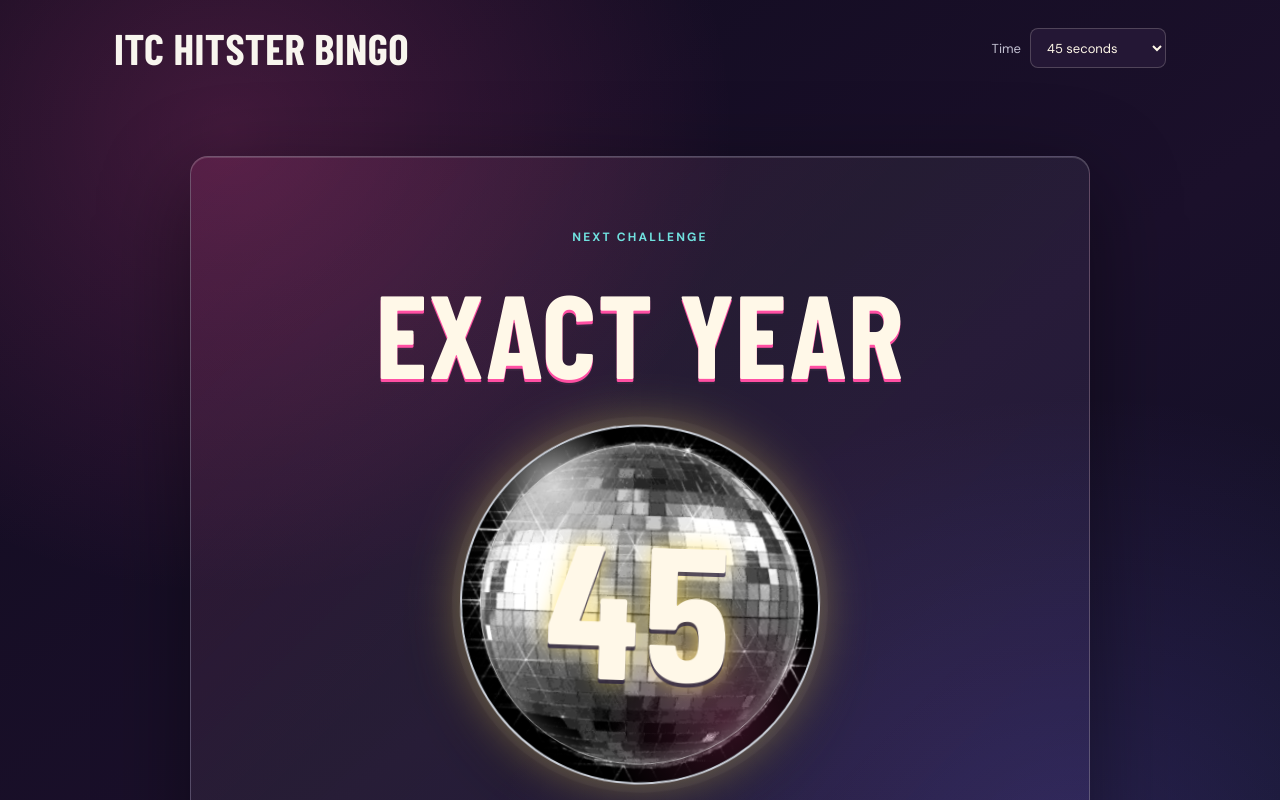
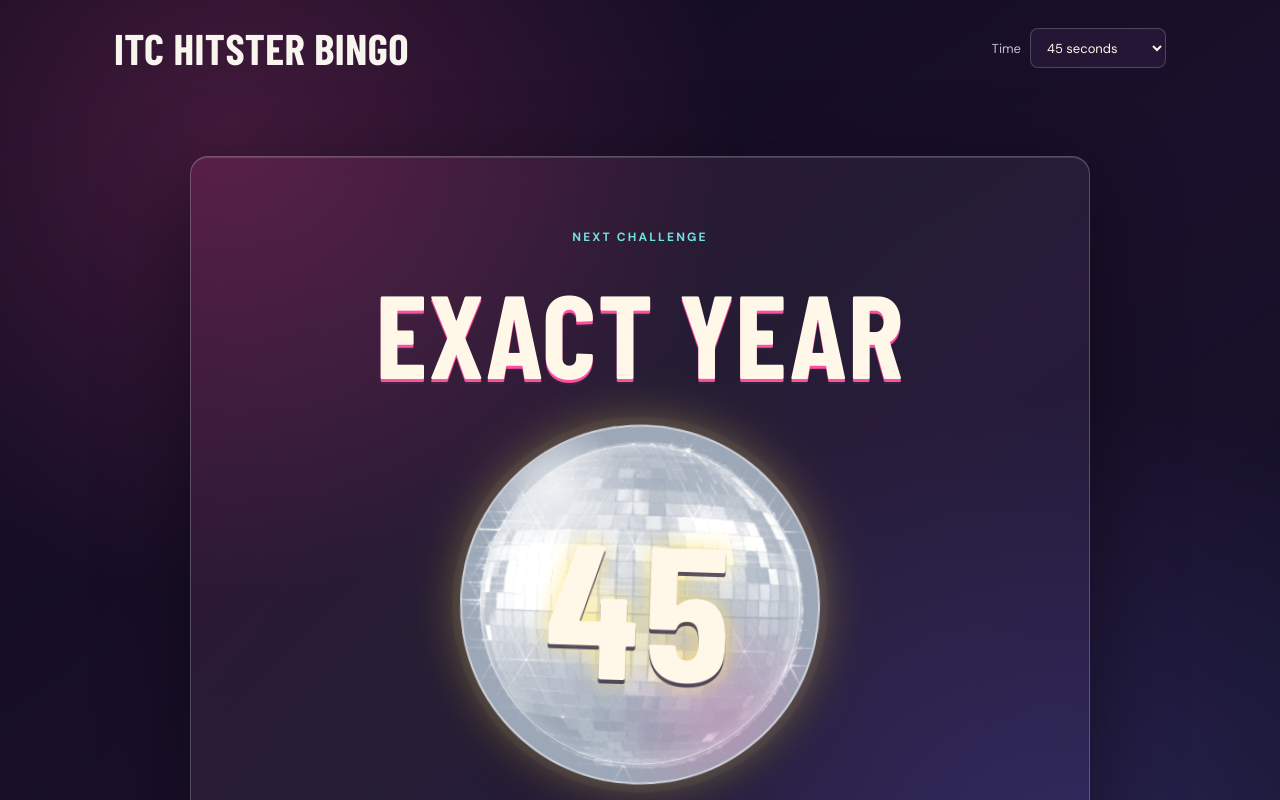
Before and after one commit to Jimsa7878/fun, a React (Vite) app: page / in a window 1280 px wide. Shown: the top 800 px of the page. Built offline with nearby package versions, Linux system fonts and the light colour scheme; a web font is replaced by a local one.

Commit message:
Blend disco ball background into theme

```diff
--- a/src/styles.css
+++ b/src/styles.css
@@ -38,7 +38,7 @@ h1 { margin: 0; font-family: 'Barlow Condensed', sans-serif; font-size: clamp(29
 .category { min-height: clamp(78px, 13vw, 140px); margin: 18px 0 2px; display: grid; place-items: center; color: var(--ink); font-family: 'Barlow Condensed', sans-serif; font-size: clamp(52px, 10vw, 118px); font-weight: 800; line-height: .88; letter-spacing: .01em; text-transform: uppercase; text-wrap: balance; text-shadow: 0 3px 0 var(--pink), 0 5px 0 rgba(255,255,255,.04); }
 .category--done { color: var(--yellow); animation: pulse .65s ease-in-out infinite alternate; }
 .disco-ball { position: relative; width: clamp(230px, 42vw, 360px); aspect-ratio: 1; margin: 28px auto 8px; display: grid; place-items: center; overflow: hidden; border: 2px solid rgba(255,255,255,.48); border-radius: 50%; background: #9ca7b7; box-shadow: 0 0 0 8px rgba(255,255,255,.035), 0 0 48px rgba(255,226,102,.42), 0 22px 70px rgba(0,0,0,.38); animation: disco-float 4s ease-in-out infinite; }
-.disco-ball-image { position: absolute; inset: 0; width: 100%; height: 100%; display: block; object-fit: cover; mix-blend-mode: normal; }
+.disco-ball-image { position: absolute; inset: 0; width: 100%; height: 100%; display: block; object-fit: cover; mix-blend-mode: screen; }
 .disco-ball::before { content: ''; position: absolute; z-index: 1; inset: 0; border-radius: 50%; background: radial-gradient(circle at 25% 18%, rgba(255,255,255,.7), transparent 18%), radial-gradient(circle at 75% 82%, rgba(255,79,163,.2), transparent 30%); pointer-events: none; }
 .disco-ball::after { content: ''; position: absolute; z-index: 1; inset: 5%; border-radius: 50%; border: 1px solid rgba(255,255,255,.55); box-shadow: inset 0 0 20px rgba(255,255,255,.3); pointer-events: none; }
 .disco-ball--done { animation: disco-flash .42s ease-in-out infinite alternate; }
```
